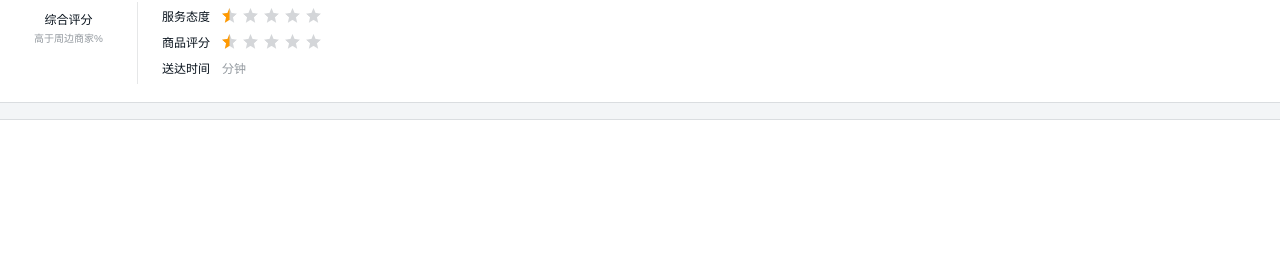
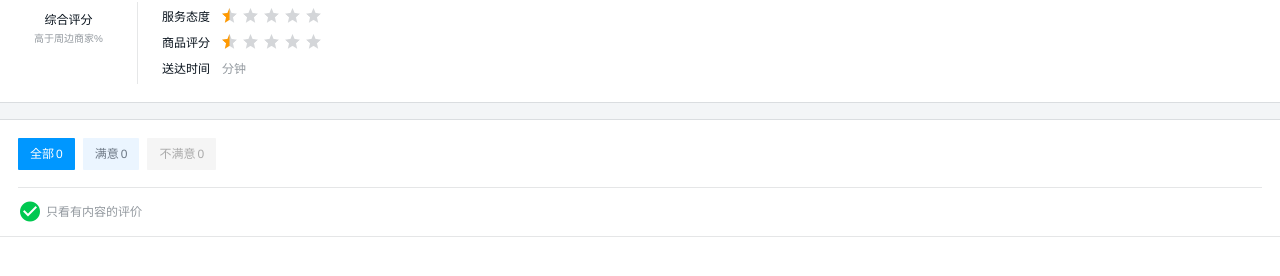
Before and after one commit to xinkule/react-sell, a React (Create React App) app in the folder client/: page /ratings in a window 1280 px wide. Shown: the part 172-448 px from the top of the page. Built offline with nearby package versions, Linux system fonts and the light colour scheme; no server answers.

Commit message:
change style

```diff
--- a/client/src/components/CartControl/CartControl.scss
+++ b/client/src/components/CartControl/CartControl.scss
@@ -5,7 +5,7 @@
     padding: 6px;
     line-height: 24px;
     font-size: 24px;
-    color: #0698f1;
+    color: #2395ff;
   }
 
   .cart-count {
--- a/client/src/components/Food/Food.scss
+++ b/client/src/components/Food/Food.scss
@@ -97,7 +97,8 @@
       .now {
         margin-right: 8px;
         font-size: 14px;
-        color: rgb(240, 20, 20);
+        font-weight: 700;
+        color: #f60;
       }
 
       .old {
--- a/client/src/components/Goods/Goods.scss
+++ b/client/src/components/Goods/Goods.scss
@@ -10,7 +10,7 @@
   .menu-wrapper {
     flex: 0 0 80px;
     width: 80px;
-    background: #f5f5f5;
+    background: #f8f8f8;
     .menu-item {
       display: table;
       height: 54px;
@@ -22,6 +22,7 @@
         .text {
           @include border-none();
           font-weight: bold;
+          color: #333;
         }
       }
 
@@ -56,6 +57,7 @@
         vertical-align: middle;
         @include border-1px(rgba(7, 17, 27, 0.1));
         font-size: 12px;
+        color: #666;
       }
     }
   }
@@ -69,7 +71,7 @@
       border-left: 2px solid #d9dde1;
       font-size: 12px;
       color: rgb(147, 153, 159);
-      background: #f5f5f5;
+      background: #f8f8f8;
     }
 
     .food-item {
@@ -95,20 +97,22 @@
           line-height: 14px;
           font-size: 14px;
           color: rgb(7, 17, 27);
+          font-weight: 700;
         }
 
         .desc, .extra {
           font-size: 10px;
-          color: rgb(147, 153, 159);
         }
 
         .desc {
           line-height: 12px;
           margin-bottom: 8px;
+          color: #999;
         }
 
         .extra {
           line-height: 10px;
+          color: #666;
           .count {
             margin-right: 12px;
           }
@@ -120,7 +124,7 @@
           .now {
             margin-right: 8px;
             font-size: 14px;
-            color: #ff5339;
+            color: #f60;
           }
 
           .old {
--- /dev/null
+++ b/client/src/components/RatingSelect/RatingSelect.js
@@ -0,0 +1,48 @@
+import React, { Component } from 'react';
+import './RatingSelect.css';
+
+const POSITIVE = 0;
+const NEGATIVE = 1;
+
+class RatingSelect extends Component {
+  constructor(props) {
+    super(props);
+    this.state = {};
+    this.handleSwitchClick = this.handleSwitchClick.bind(this);
+  }
+
+  handleClick(type) {
+    this.props.onLabelClick(type);
+  }
+
+  handleSwitchClick() {
+    this.props.onSwitchClick();
+  }
+
+  getPositiveNum() {
+    return this.props.ratings.filter(rating => (rating.rateType === POSITIVE)).length;
+  }
+
+  getNegativeNum() {
+    return this.props.ratings.filter(rating => rating.rateType === NEGATIVE).length;
+  }
+
+  render() {
+    const { ratings, selectType, onlyContent } = this.props;
+    return (
+      <div className="RatingSelect">
+        <div className="rating-type border-1px">
+          <span className={`block positive ${selectType === 2 ? 'active' : ''}`} onClick={() => this.handleClick(2)}>全部<span className="count">{ratings.length}</span></span>
+          <span className={`block positive ${selectType === 0 ? 'active' : ''}`} onClick={() => this.handleClick(0)}>满意<span className="count">{this.getPositiveNum()}</span></span>
+          <span className={`block negative ${selectType === 1 ? 'active' : ''}`} onClick={() => this.handleClick(1)}>不满意<span className="count">{this.getNegativeNum()}</span></span>
+        </div>
+        <div className={`switch ${onlyContent ? 'on' : ''}`} onClick={this.handleSwitchClick}>
+          <span className="icon-check_circle"></span>
+          <span className="text">只看有内容的评价</span>
+        </div>
+      </div>
+    );
+  }
+}
+
+export default RatingSelect;
--- /dev/null
+++ b/client/src/components/RatingSelect/RatingSelect.scss
@@ -0,0 +1,69 @@
+@import '../../common/style/mixin.scss';
+
+.RatingSelect {
+  .rating-type {
+    padding: 18px 0;
+    margin: 0 18px;
+    @include border-1px(rgba(7, 17, 27, 0.1));
+    font-size: 0;
+    .block {
+      display: inline-block;
+      padding: 8px 12px;
+      margin-right: 8px;
+      line-height: 16px;
+      border-radius: 1px;
+      font-size: 12px;
+      color: rgb(77, 85, 93);
+      .count {
+        margin-left: 2px;
+        font-size: 12px;
+      }
+
+      &.positive {
+        background: #ebf5ff;
+        color: #6d7885;
+        &.active {
+          background: #0097ff;
+        }
+      }
+
+      &.negative {
+        background: #f5f5f5;
+        color: #aaa;
+        &.active {
+          background: #ccc;
+        }
+      }
+
+      &.active {
+        color: #fff;
+      }
+    }
+  }
+
+  .switch {
+    padding: 12px 18px;
+    line-height: 24px;
+    border-bottom: 1px solid rgba(7, 17, 27, 0.1);
+    color: rgb(147, 153, 159);
+    font-size: 0;
+    &.on {
+      .icon-check_circle {
+        color: #00c850;
+      }
+    }
+
+    .icon-check_circle {
+      display: inline-block;
+      vertical-align: top;
+      margin-right: 4px;
+      font-size: 24px;
+    }
+
+    .text {
+      display: inline-block;
+      vertical-align: top;
+      font-size: 12px;
+    }
+  }
+}
--- a/client/src/components/Ratings/Ratings.js
+++ b/client/src/components/Ratings/Ratings.js
@@ -1,12 +1,57 @@
 import React, { Component } from 'react';
+// import BScroll from 'better-scroll';
 import './Ratings.css';
 import Star from '../Star/Star';
 import Split from '../Split/Split';
+import RatingSelect from '../RatingSelect/RatingSelect';
+
+const ALL = 2;
+const ERR_OK = 0;
 
 class Ratings extends Component {
   constructor(props) {
     super(props);
-    this.state = {};
+    this.state = {
+      ratings: [],
+      selectType: ALL,
+      onlyContent: true,
+    };
+    this.handleLabelClick = this.handleLabelClick.bind(this);
+    this.handleSwitchClick = this.handleSwitchClick.bind(this);
+  }
+
+  componentDidMount() {
+    fetch('http://192.168.0.105:3001/api/ratings')
+      .then(this.checkStatus)
+      .then(response => response.json())
+      .then(json => {
+        if (json.errno === ERR_OK) {
+          this.setState({
+            ratings: json.data,
+          });
+        }
+      }).catch(error => {
+        console.log('request failed', error);
+      });
+  }
+
+  handleLabelClick(type) {
+    this.setState({ selectType: type });
+  }
+
+  handleSwitchClick() {
+    this.setState(({ onlyContent }) => ({
+      onlyContent: !onlyContent,
+    }));
+  }
+
+  checkStatus(response) {
+    if (response.ok) {
+      return response;
+    }
+    const error = new Error(response.statusText);
+    error.response = response;
+    throw error;
   }
 
   render() {
@@ -39,6 +84,13 @@ class Ratings extends Component {
             </div>
           </div>
           <Split/>
+          <RatingSelect
+            selectType={this.state.selectType}
+            onlyContent={this.state.onlyContent}
+            ratings={this.state.ratings}
+            onLabelClick={this.handleLabelClick}
+            onSwitchClick={this.handleSwitchClick}
+          />
         </div>
       </div>
     );
--- a/client/src/components/Ratings/Ratings.scss
+++ b/client/src/components/Ratings/Ratings.scss
@@ -23,7 +23,8 @@
         margin-bottom: 6px;
         line-height: 28px;
         font-size: 24px;
-        color: #ff5339;
+        font-weight: 700;
+        color: #ff6000;
       }
 
       .title {
@@ -69,7 +70,7 @@
           line-height: 18px;
           vertical-align: top;
           font-size: 12px;
-          color: #ff5339;
+          color: #f60;
         }
       }
 
--- a/client/src/components/ShopCart/ShopCart.scss
+++ b/client/src/components/ShopCart/ShopCart.scss
@@ -9,7 +9,7 @@
   height: 46px;
   .content {
     display: flex;
-    background: #504d53;
+    background: rgba(61,61,63,.9);
     color: #fff;
     .content-left {
       flex: 1;
@@ -24,15 +24,15 @@
         box-sizing: border-box;
         vertical-align: top;
         border-radius: 50%;
-        background: #403e42;
+        background: #444;
         .logo {
           width: 100%;
           height: 100%;
           border-radius: 50%;
           text-align: center;
-          background: #302e31;
+          background: #363636;
           &.highlight {
-            background: #0698f1;
+            background: #3190e8;
           }
 
           .icon-shopping_cart {
@@ -58,6 +58,7 @@
           font-weight: 700;
           color: #fff;
           background: #ff3636;
+          background-image: linear-gradient(-90deg,#ff7416,#ff3c15 98%);
           box-shadow: 0 4px 8px 0 rgba(0, 0, 0, 0.4);
         }
       }
@@ -89,9 +90,9 @@
         text-align: center;
         font-size: 14px;
         font-weight: 700;
-        background: #545256;
+        background: #535356;
         &.enough {
-          background: #51d862;
+          background: #4cd964;
         }
       }
     }
@@ -125,7 +126,7 @@
     .list-header {
       line-height: 40px;
       padding: 0 18px;
-      background: #f3f5f7;
+      background: #eceff1;
       border-bottom: 1px solid rgba(7, 17, 27, 0.1);
       .title {
         float: left;
@@ -163,7 +164,7 @@
           line-height: 24px;
           font-size: 14px;
           font-weight: 700;
-          color: rgb(240, 20, 20);
+          color: #f60;
         }
 
         .cartcontrol-wrapper {
```
